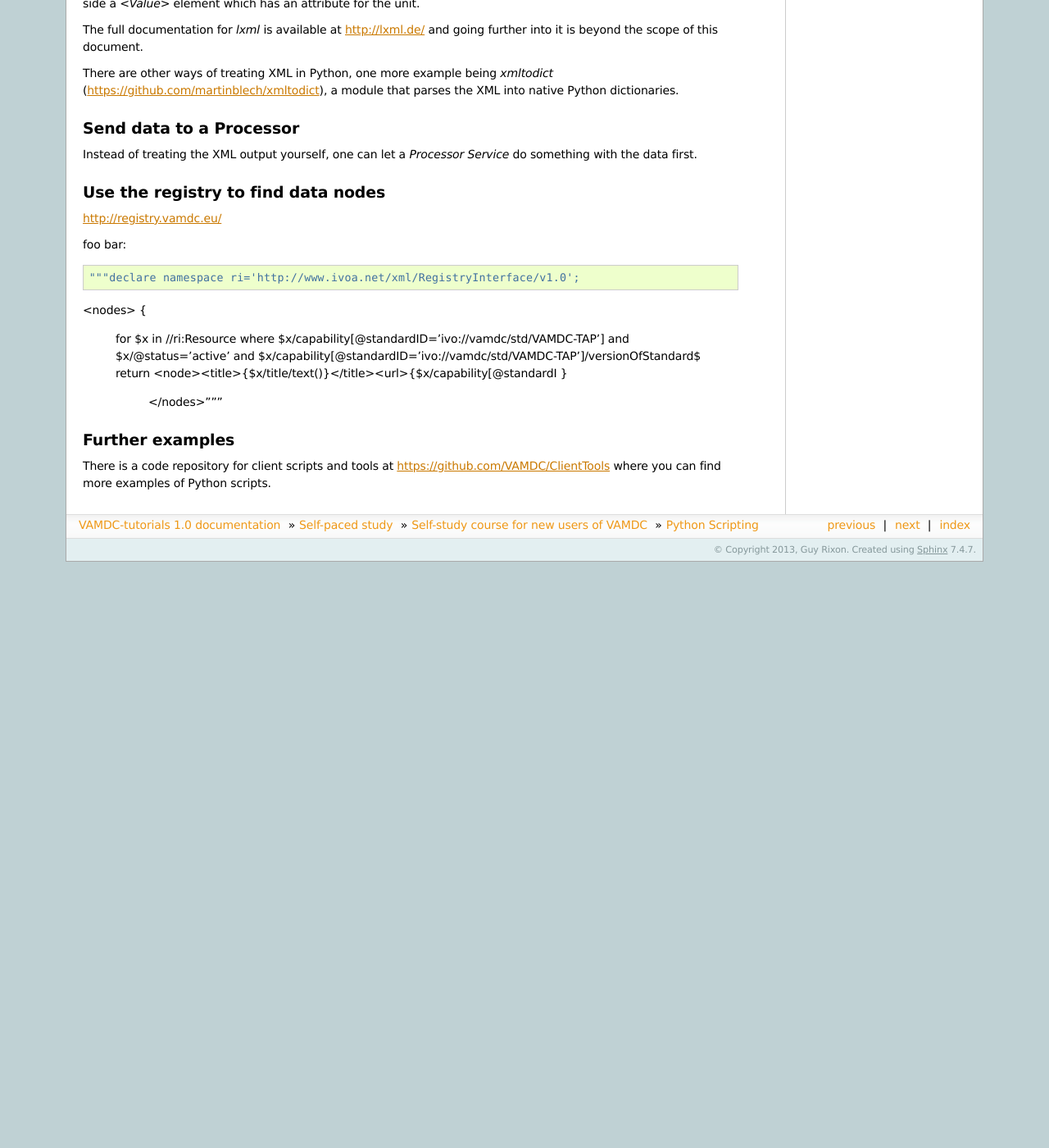
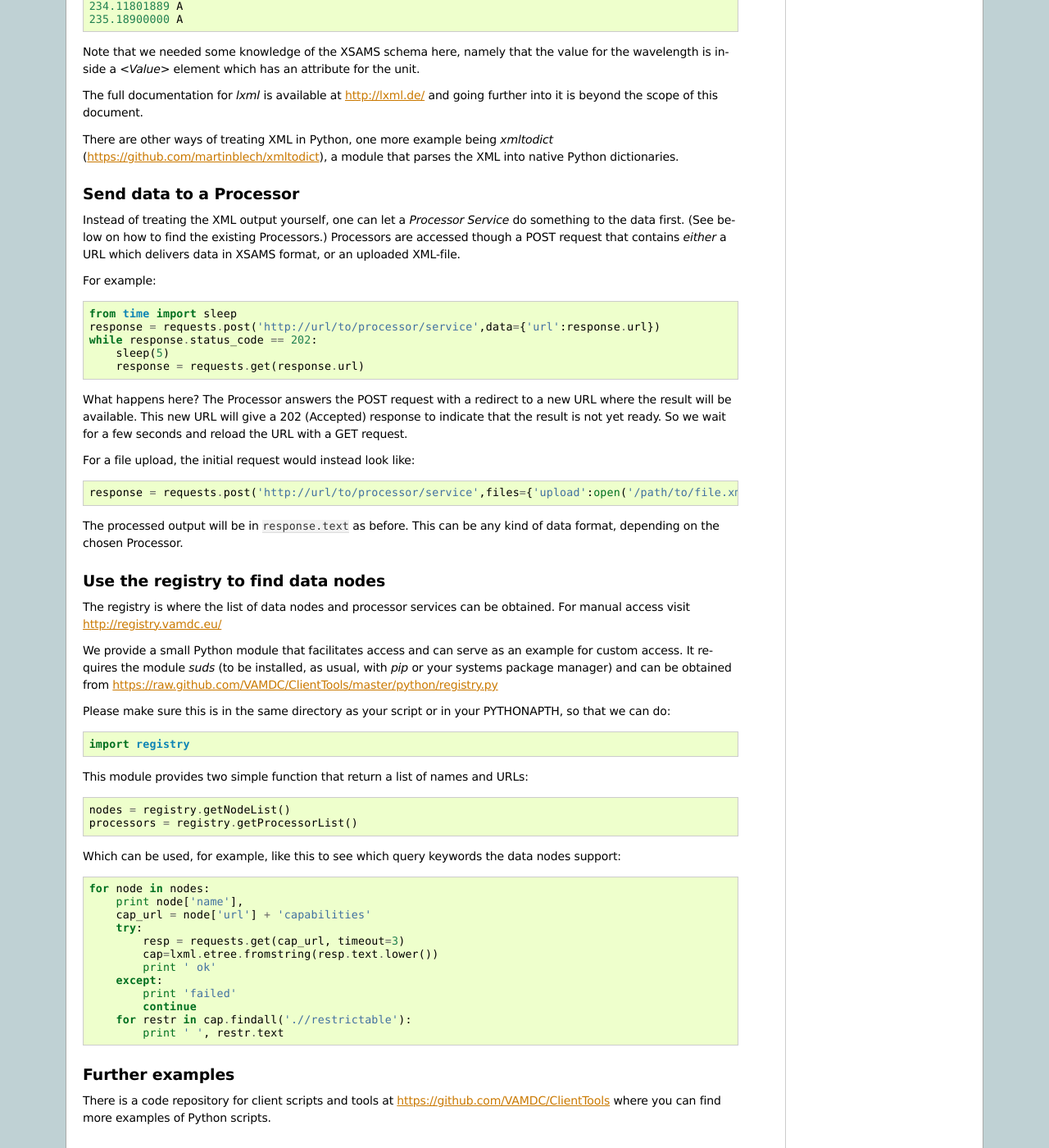
Before and after one commit to guyrixon/VAMDC-tutorials, a Sphinx documentation site: the page built from source/self-study/end-user-self-study/python-scripting.rst, in a window 1280 px wide and 1400 px high, scrolled down 1811 px. Shown: the whole window at 82% size. Built offline with Sphinx 7.4.7, drawn with Linux system fonts in a browser that asks for light colours; pages that are not in the unit, such as notebooks, are missing from menus; before the commit the page ends 2496 px from its top, so only the background shows below that; some of the changed text lies outside the part shown.

Commit message:
finish first version of python tutorial

```diff
--- a/source/self-study/end-user-self-study/python-scripting.rst
+++ b/source/self-study/end-user-self-study/python-scripting.rst
@@ -4,7 +4,7 @@ Python Scripting
 ========================
 
 .. note::
-	Before we start, let it be said that while automatic and repeated requests are a valid application of the tools described below, it might be considered impolite to carry things too far. Queries can take considerable computational resources to run, which should be kept in mind when scripting queries. Not sending parallel queries to the same node or introducing a short delay might be worth considering.
+    Before we start, let it be said that while automatic and repeated requests are a valid application of the tools described below, it might be considered impolite to carry things too far. Queries can take considerable computational resources to run, which should be kept in mind when scripting queries. Not sending parallel queries to the same node or introducing a short delay might be worth considering.
 
 Sending a query to a single node
 -----------------------------------
@@ -12,21 +12,24 @@ Sending a query to a single node
 Queries to VAMDC data nodes are standard HTTP requests. Scripting with Python
 is a feasible way of automating such queries. Instead of the built-in HTTP Python module, we here use the one called ``requests`` which should be installable on most systems via::
 
-	$ pip install requests
+    $ pip install requests
 
+and imported from within Pyhon as::
+
+    import requests
 
 Setting up the URL parameters for a static query in a Python script can be done like this::
 
-	PARAMETERS = { 'FORMAT' : 'XSAMS',
-		       'LANG'	: 'VSS2',
-		       'QUERY'	: "SELECT * WHERE ATOMSYMBOL = 'Mg'"
+    PARAMETERS = { 'FORMAT' : 'XSAMS',
+               'LANG'    : 'VSS2',
+               'QUERY'    : "SELECT * WHERE ATOMSYMBOL = 'Mg'"
 
 HEAD request
 ~~~~~~~~~~~~~~~~
 
 It is good practise to run a HTTP HEAD request before retrieving the actual data, in order to check whether the query is feasable in terms of expected output. This can be done via::
 
-	response = requests.head('http://node.url/tap/sync', params=PARAMETERS)
+    response = requests.head('http://node.url/tap/sync', params=PARAMETERS)
 
 Now ``response`` is a Python object that has several properties of interest
 
@@ -36,15 +39,15 @@ Now ``response`` is a Python object that has several properties of interest
 
 To only print the VAMDC headers::
 
-	{k:v for k,v in response.headers.iteritems() if k.lower().startswith('vamdc')}
+    {k:v for k,v in response.headers.iteritems() if k.lower().startswith('vamdc')}
 
 which would give something like::
 
-	{'vamdc-approx-size': '7.41',
-	 'vamdc-count-atoms': '6',
-	 'vamdc-count-radiative': '5288',
-	 'vamdc-count-species': '6',
-	 'vamdc-count-states': '1272'}
+    {'vamdc-approx-size': '7.41',
+     'vamdc-count-atoms': '6',
+     'vamdc-count-radiative': '5288',
+     'vamdc-count-species': '6',
+     'vamdc-count-states': '1272'}
 
 meaning that the 5288 radiative transitions over 1272 states in 6 atoms for this query will result in approximately 7.5 MB of (uncompressed) XML output.
 
@@ -53,7 +56,7 @@ GET request
 ~~~~~~~~~~~~~~~
 Running the GET request goes similar to above::
 
-	response = requests.get('http://node.url/tap/sync', params=PARAMETERS)
+    response = requests.get('http://node.url/tap/sync', params=PARAMETERS)
 
 Now ``response.text`` is the actual XML payload. (Note that a data node may
 chose to return the statistics headers *only* for a HEAD request; they might be
@@ -61,7 +64,7 @@ missing in ``response.headers`` this time.)
 
 To simply save the requested data to a file, do::
 
-	open('/path/to/file.xml','w').write(response.text)
+    open('/path/to/file.xml','w').write(response.text)
 
 
 Handling the returned data
@@ -70,23 +73,23 @@ Handling the returned data
 Once you have a valid ``response``, the way to proceed very much depends on you
 goal. One can use an XML library to parse the document, e.g. *lxml*::
 
-	from lxml import etree as E
-	tree = E.fromstring(response.text.replace('xmlns=','xmlns:foo='))
+    from lxml import etree as E
+    tree = E.fromstring(response.text.replace('xmlns=','xmlns:foo='))
 
 Here we deactivate the namespace by replacing the declaration in the header, before we let lxml parse the string; this lets us skip using the tags' namespace prefix in the following.
 
 The ``tree`` object is a hierarchical structure of elements and their attributes which can be used to extract or transform data. For example, let's assume you are interested in the wavelengths of radiative transitions, which reside in an element *<Wavelength>*. To extract all these from the tree::
 
-	w_list=tree.findall('.//Wavelength')
-	for w in w_list:
-		val = w.find('Value')
-		print val.text, val.get('units')
+    w_list=tree.findall('.//Wavelength')
+    for w in w_list:
+        val = w.find('Value')
+        print val.text, val.get('units')
 
 which should yield output like::
 
-	234.11800000 A
-	234.11801889 A
-	235.18900000 A
+    234.11800000 A
+    234.11801889 A
+    235.18900000 A
 
 Note that we needed some knowledge of the XSAMS schema here, namely that the value for the wavelength is inside a *<Value>* element which has an attribute for the unit.
 
@@ -98,25 +101,62 @@ There are other ways of treating XML in Python, one more example being *xmltodic
 Send data to a Processor
 ------------------------------
 
-Instead of treating the XML output yourself, one can let a *Processor Service* do something with the data first.
+Instead of treating the XML output yourself, one can let a *Processor Service*
+do something to the data first. (See below on how to find the existing
+Processors.) Processors are accessed though a POST request that contains *either* a URL which delivers data in XSAMS format, or an uploaded XML-file.
+
+For example::
+
+    from time import sleep
+    response = requests.post('http://url/to/processor/service',data={'url':response.url})
+    while response.status_code == 202:
+        sleep(5)
+        response = requests.get(response.url)
+
+What happens here? The Processor answers the POST request with a redirect to a
+new URL where the result will be available. This new URL will give a 202
+(Accepted) response to indicate that the result is not yet ready. So we wait
+for a few seconds and reload the URL with a GET request.
+
+For a file upload, the initial request would instead look like::
+
+    response = requests.post('http://url/to/processor/service',files={'upload':open('/path/to/file.xml')})
+
+
+The processed output will be in ``response.text`` as before. This can be any kind of data format, depending on the chosen Processor.
+
 
 Use the registry to find data nodes
 -------------------------------------
 
-http://registry.vamdc.eu/
+The registry is where the list of data nodes and processor services can be obtained. For manual access visit http://registry.vamdc.eu/
 
-foo bar::
+We provide a small Python module that facilitates access and can serve as an example for custom access. It requires the module *suds* (to be installed, as usual, with *pip* or your systems package manager) and can be obtained from https://raw.github.com/VAMDC/ClientTools/master/python/registry.py
 
-"""declare namespace ri='http://www.ivoa.net/xml/RegistryInterface/v1.0';
-<nodes>
-{
-   for $x in //ri:Resource
-   where $x/capability[@standardID='ivo://vamdc/std/VAMDC-TAP']
-   and $x/@status='active'
-   and $x/capability[@standardID='ivo://vamdc/std/VAMDC-TAP']/versionOfStandard$
-   return  <node><title>{$x/title/text()}</title><url>{$x/capability[@standardI
-   }
-	       </nodes>"""
+Please make sure this is in the same directory as your script or in your PYTHONAPTH, so that we can do::
+
+    import registry
+
+
+This module provides two simple function that return a list of names and URLs::
+
+    nodes = registry.getNodeList()
+    processors = registry.getProcessorList()
+
+Which can be used, for example, like this to see which query keywords the data nodes support::
+
+    for node in nodes:
+        print node['name'],
+        cap_url = node['url'] + 'capabilities'
+        try:
+            resp = requests.get(cap_url, timeout=3)
+            cap=lxml.etree.fromstring(resp.text.lower())
+            print ' ok'
+        except:
+            print 'failed'
+            continue
+        for restr in cap.findall('.//restrictable'):
+            print ' ', restr.text
 
 
 Further examples
```
Also changed, not shown: source/self-study/end-user-self-study/index.rst (line endings or trailing spaces).
